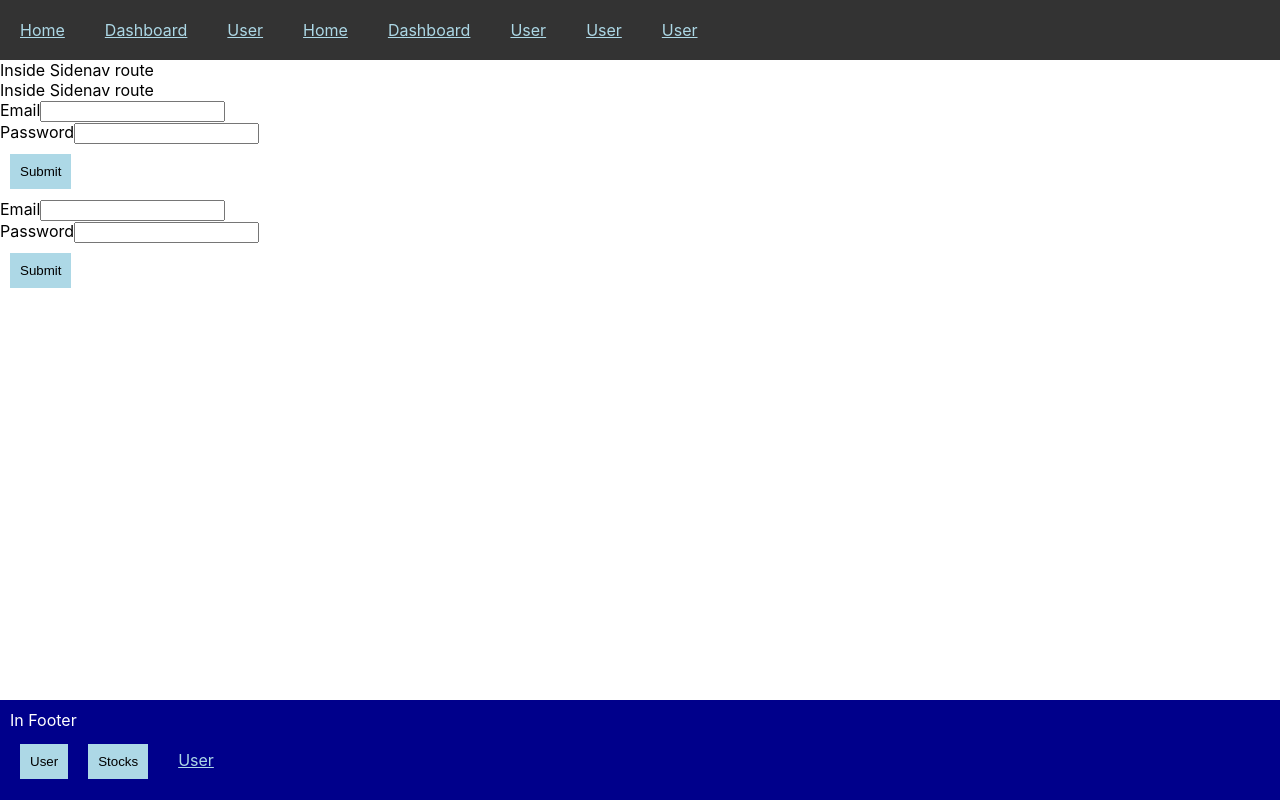
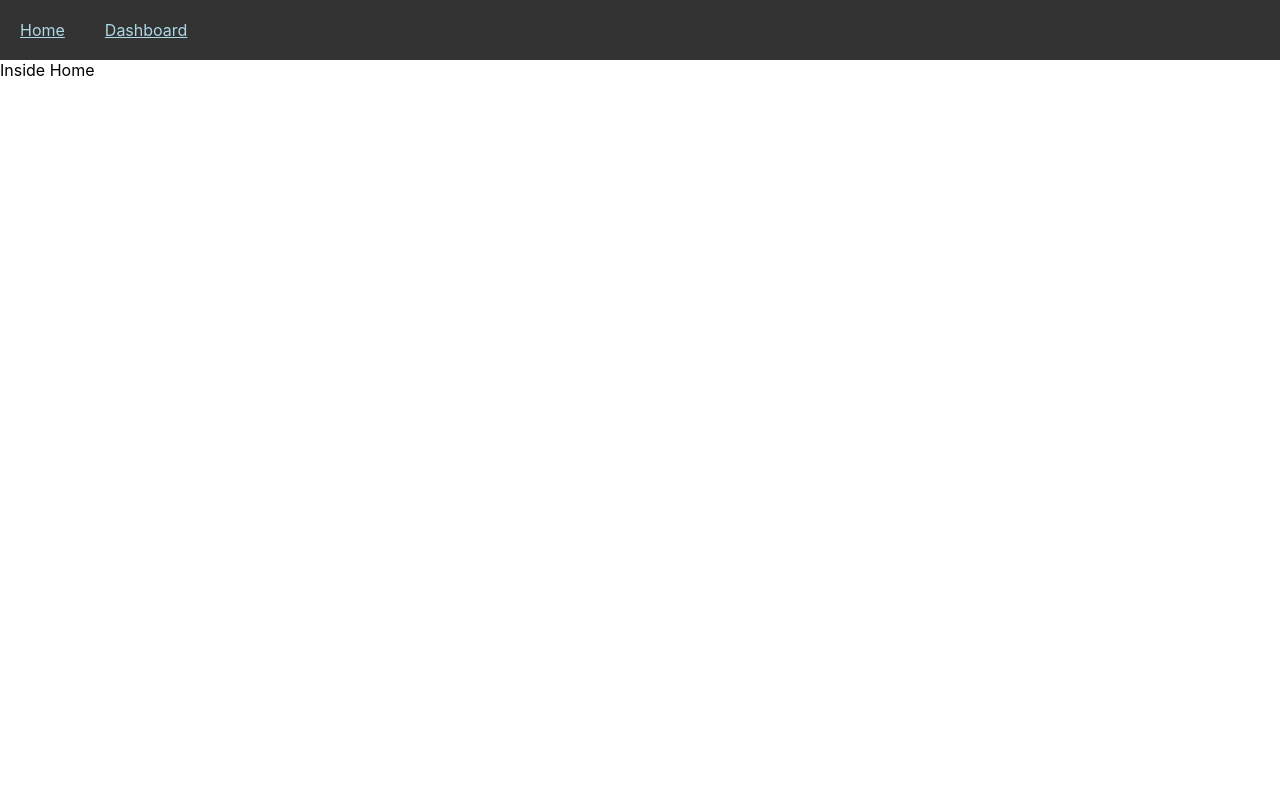
Before and after one commit to doniisetiiawan/react-router-txp, a React (Create React App) app: page / in a window 1280 px wide. Before the commit this address led to /login. Built offline with nearby package versions, Linux system fonts and the light colour scheme.

Commit message:
Basename props

```diff
--- a/src/App.jsx
+++ b/src/App.jsx
@@ -1,15 +1,5 @@
 import React, { Component } from 'react';
-import {
-  Link, NavLink, Redirect, Route, Switch,
-} from 'react-router-dom';
-import HomeComponent from './components/home/home.component';
-import DashboardComponent from './components/dashboard/dashboard.component';
-import GitHubComponent from './components/github/github.component';
-import CategoryComponent from './components/category/category.component';
-import StockListComponent from './components/stock-list/stock-list.component';
-import Footer from './components/footer/footer.component';
-import UserComponent from './components/User/user.component';
-import LoginComponent from './components/Login/login.component';
+import { BrowserRouter, Link, Route } from 'react-router-dom';
 import './App.css';
 
 class App extends Component {
@@ -21,212 +11,24 @@ class App extends Component {
 
   render() {
     return (
-      <div className="container">
+      <BrowserRouter basename="/admin">
+        <div className="component">
           <nav>
             <Link to="/">Home</Link>
             <Link to="/dashboard">Dashboard</Link>
-          {/* <Link */}
-          {/*  to="/" */}
-          {/*  innerRef={this.refCallback} */}
-          {/* > */}
-          {/*  Home */}
-          {/* </Link> */}
-          {/* <Link */}
-          {/*  to="/dashboard" */}
-          {/*  innerRef={this.refCallback} */}
-          {/* > */}
-          {/*  Dashboard */}
-          {/* </Link> */}
-          <Link
-            to={{
-              pathname: '/user',
-              search: '?id=1',
-              hash: '#hash',
-              state: { isAdmin: true },
-            }}
-          >
-            User
-          </Link>
-          <NavLink
-            to="/"
-            exact
-          >
-            Home
-          </NavLink>
-          <NavLink
-            to="/dashboard/"
-            activeClassName="selectedLink"
-            strict
-          >
-            Dashboard
-          </NavLink>
-          <NavLink
-            to="/user"
-            activeStyle={{
-              background: 'red',
-              color: 'white',
-            }}
-          >
-            User
-          </NavLink>
-          <NavLink
-            to={{
-              pathname: '/user',
-              search: '?id=1',
-              hash: '#hash',
-              state: { isAdmin: true },
-            }}
-            activeStyle={{
-              background: 'red',
-              color: 'white',
-            }}
-            isActive={(match, location) => {
-              if (!match) {
-                return false;
-              }
-              const searchParams = new URLSearchParams(location.search);
-              return match.isExact && searchParams.has('id');
-            }}
-          >
-            User
-          </NavLink>
-          <NavLink
-            to="/user"
-            activeStyle={{
-              background: 'red',
-              color: 'white',
-            }}
-            location={{
-              search: '?id=2',
-            }}
-            isActive={(match, location) => {
-              if (!match) {
-                return false;
-              }
-              const searchParams = new URLSearchParams(location.search);
-              return match.isExact && searchParams.has('id');
-            }}
-          >
-            User
-          </NavLink>
           </nav>
+
           <Route
             path="/"
-          component={HomeComponent}
+            render={() => <div> Inside Home </div>}
             exact
           />
           <Route
-          path="/dashboard/"
-          component={DashboardComponent}
-          strict
+            path="/dashboard"
+            render={({ location }) => <div> In Dashboard, Location Key: {location.key} </div>}
           />
-        <Route
-          path="/Dashboard"
-          component={DashboardComponent}
-          sensitive
-        />
-        <Route
-          path="/dashboard"
-          component={DashboardComponent}
-          sensitive
-        />
-        {/* <Route */}
-        {/*  path="/user" */}
-        {/*  render={() => ( */}
-        {/*    <div> Inside User Route </div> */}
-        {/*  )} */}
-        {/* /> */}
-        <Route
-          path="/sidenav"
-          children={() => (
-            <div> Inside Sidenav route </div>
-          )}
-        />
-        {/* <Route */}
-        {/*  path="/user" */}
-        {/*  render={({ location }) => { */}
-        {/*    const { */}
-        {/*      pathname, search, hash, state, */}
-        {/*    } = location; */}
-        {/*    return ( */}
-        {/*      <div> */}
-        {/*        Inside User route */}
-        {/*        <h5>Pathname: {pathname}</h5> */}
-        {/*        <h5>Search: {search}</h5> */}
-        {/*        <h5>Hash: {hash}</h5> */}
-        {/*        <h5>State: {'{'} */}
-        {/*          {Object.keys(state).map((element, index) => ( */}
-        {/*            <span key={index}> */}
-        {/*              {element}: {state[element].toString()} */}
-        {/*            </span> */}
-        {/*          ))} */}
-        {/*          {'}'} */}
-        {/*        </h5> */}
-        {/*      </div> */}
-        {/*    ); */}
-        {/*  }} */}
-        {/* /> */}
-        <Route
-          path="/sidenav"
-          children={({ match }) => {
-            console.log(match);
-            return (
-              <div> Inside Sidenav route </div>
-            );
-          }}
-        />
-        <Route
-          path="/github/:githubID/:twitterID?"
-          component={GitHubComponent}
-        />
-        <Route
-          path="/github/:githubID(\w+)"
-          component={GitHubComponent}
-        />
-        <Route
-          path="/user/:userID(\d+)"
-          component={GitHubComponent}
-        />
-        <Route
-          path="/category"
-          component={CategoryComponent}
-        />
-        <Route
-          path="/stocks"
-          component={StockListComponent}
-        />
-        <Route
-          path="/user"
-          component={UserComponent}
-        />
-        <Route
-          path="/login"
-          component={LoginComponent}
-        />
-        <Switch>
-          <Route
-            path="/login"
-            component={LoginComponent}
-          />
-          <Route
-            path="/user"
-            render={({ match }) => <div> Route with path {match.url}</div>}
-          />
-          {/* <Route */}
-          {/*  path="*" */}
-          {/*  render={({ location }) => ( */}
-          {/*    <div> 404 - {location.pathname} not found</div> */}
-          {/*  )} */}
-          {/* /> */}
-          <Redirect
-            from="/home"
-            to="/login"
-          />
-          <Redirect to="/home" />
-        </Switch>
-
-        <Footer />
         </div>
+      </BrowserRouter>
     );
   }
 }
--- a/src/index.jsx
+++ b/src/index.jsx
@@ -1,21 +1,20 @@
 import React from 'react';
 import ReactDOM from 'react-dom';
-import { Router } from 'react-router';
-import { createBrowserHistory } from 'history';
-
+// import { Router } from 'react-router';
+// import { createBrowserHistory } from 'history';
 import './index.css';
 import App from './App';
 import * as serviceWorker from './serviceWorker';
 
-const customHistory = createBrowserHistory();
+// const customHistory = createBrowserHistory();
 
-
-ReactDOM.render(
-  <Router history={customHistory}>
-    <App />
-  </Router>,
-  document.getElementById('root'),
-);
+// ReactDOM.render(
+//   <Router history={customHistory}>
+//     <App />
+//   </Router>,
+//   document.getElementById('root'),
+// );
+ReactDOM.render(<App />, document.getElementById('root'));
 
 // If you want your app to work offline and load faster, you can change
 // unregister() to register() below. Note this comes with some pitfalls.
```
Lines whose indentation alone changed are shown as unchanged.
